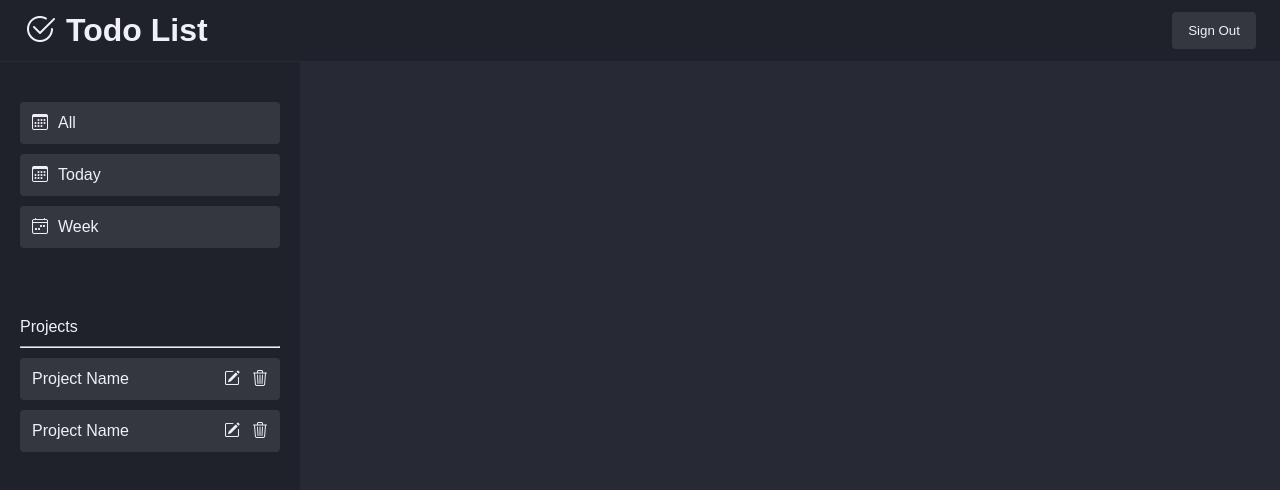
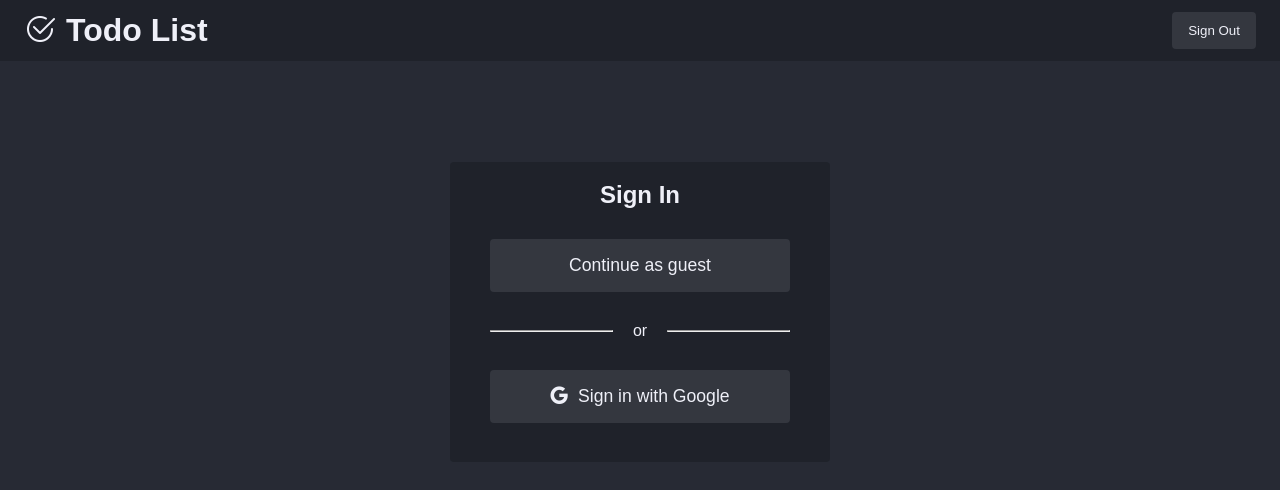
Before and after one commit to smandoki/todo-list, a React (Vite) app: page / in a window 1280 px wide. Shown: the top 490 px of the page. Built offline with nearby package versions, Linux system fonts and the light colour scheme.

Commit message:
Added and styled login component

```diff
--- a/src/App.tsx
+++ b/src/App.tsx
@@ -3,12 +3,19 @@ import styled from 'styled-components';
 
 import Aside from './components/Aside';
 import Header from './components/Header';
+import Login from './components/Login';
+import Tasks from './components/Tasks';
 
 function App() {
+  const user = false;
+
   return (
     <StyledApp>
       <Header />
-      <Aside />
+
+      {user && <Aside />}
+      {user && <Tasks />}
+      {!user && <Login />}
     </StyledApp>
   );
 }
--- a/src/components/Aside.tsx
+++ b/src/components/Aside.tsx
@@ -28,7 +28,7 @@ function Aside() {
 export default Aside;
 
 const StyledAside = styled.aside`
-  background-color: #1f222a;
+  background-color: #22252e;
   padding: 40px 20px;
   display: flex;
   flex-direction: column;
--- /dev/null
+++ b/src/components/Login.tsx
@@ -0,0 +1,72 @@
+import React from 'react';
+import styled from 'styled-components';
+
+function Login() {
+  return (
+    <StyledLogin>
+      <h2>Sign In</h2>
+      <LoginBtn>Continue as guest</LoginBtn>
+
+      <LineBreak>
+        <hr />
+        or
+        <hr />
+      </LineBreak>
+
+      <LoginBtn>
+        <i className="bi bi-google"></i>
+        Sign in with Google
+      </LoginBtn>
+    </StyledLogin>
+  );
+}
+
+export default Login;
+
+const StyledLogin = styled.div`
+  grid-column: 1 / 3;
+  background-color: #1f222a;
+  min-width: 300px;
+  height: 200px;
+  margin: 100px auto;
+  border-radius: 4px;
+  padding: 40px;
+  padding-bottom: 60px;
+  display: flex;
+  flex-direction: column;
+  gap: 30px;
+  justify-content: center;
+  text-align: center;
+`;
+
+const LoginBtn = styled.button`
+  padding: 16px 32px;
+  background-color: #34373f;
+  border: none;
+  border-radius: 4px;
+  font-size: 1.1rem;
+
+  i {
+    margin-right: 10px;
+  }
+
+  :hover {
+    filter: brightness(85%);
+  }
+
+  :active {
+    filter: brightness(70%);
+  }
+`;
+
+const LineBreak = styled.div`
+  display: flex;
+  gap: 20px;
+  align-items: center;
+
+  hr {
+    color: #2f313e;
+    height: 0;
+    flex-grow: 1;
+  }
+`;
--- /dev/null
+++ b/src/components/Tasks.tsx
@@ -0,0 +1,7 @@
+import React from 'react';
+
+function Tasks() {
+  return <div>Tasks</div>;
+}
+
+export default Tasks;
```
